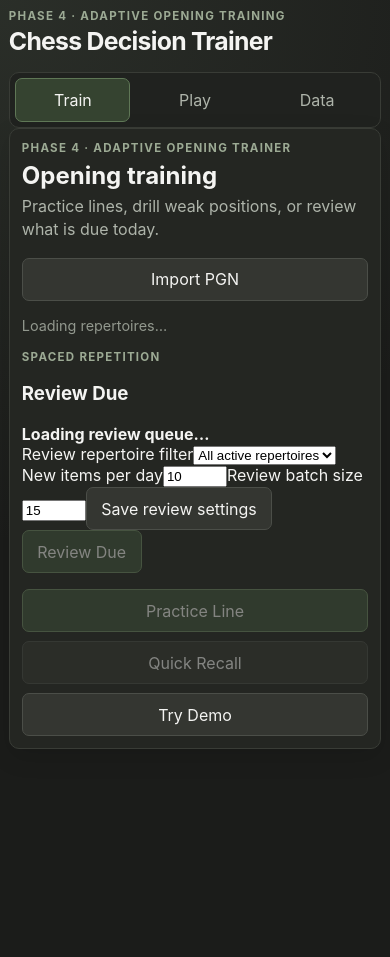
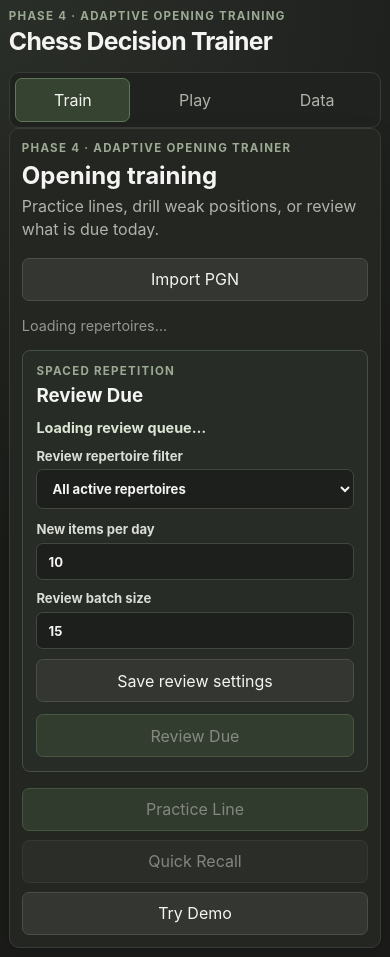
Before and after one commit to marcg129/chess-decision-trainer, a React (Vite) app: page / in a window 390 px wide. Before the commit the page ends 844 px from the top, so only its background shows below. Built offline with nearby package versions, Linux system fonts and the light colour scheme; what ts-fsrs would draw is missing.

Commit message:
style: add responsive Review Due surfaces

```diff
--- a/src/openingTraining.css
+++ b/src/openingTraining.css
@@ -108,6 +108,71 @@
 
 .opening-home__repertoire small {
   color: #9caa94;
+}
+
+
+.opening-home__review {
+  display: grid;
+  gap: 0.75rem;
+  padding: 0.85rem;
+  border: 1px solid #465042;
+  border-radius: 8px;
+  background: #282c26;
+}
+
+.opening-home__review-heading {
+  display: flex;
+  align-items: flex-start;
+  justify-content: space-between;
+  gap: 0.75rem;
+}
+
+.opening-home__review-heading h3 {
+  margin: 0;
+}
+
+.opening-home__review-heading > strong {
+  color: #d9e6d3;
+  font-size: 0.9rem;
+  font-variant-numeric: tabular-nums;
+}
+
+.opening-home__review > label,
+.opening-home__review-settings label {
+  display: grid;
+  gap: 0.35rem;
+  color: #d9ddd5;
+  font-size: 0.82rem;
+  font-weight: 700;
+}
+
+.opening-home__review select,
+.opening-home__review input {
+  min-width: 0;
+  width: 100%;
+  border: 1px solid #43473f;
+  border-radius: 7px;
+  padding: 0.62rem 0.7rem;
+  color: #f4f4f2;
+  background: #1d1f1c;
+  font: inherit;
+}
+
+.opening-home__review-settings {
+  display: grid;
+  grid-template-columns: repeat(2, minmax(0, 1fr)) auto;
+  gap: 0.6rem;
+  align-items: end;
+}
+
+.review-trainer__summary {
+  display: grid;
+  gap: 0.35rem;
+  color: #b7bdb2;
+}
+
+.review-trainer__summary strong {
+  color: #f4f4f2;
 }
 
 .opening-home__actions,
@@ -397,6 +462,15 @@
     grid-template-columns: minmax(0, 1fr);
   }
 
+  .opening-home__review-heading {
+    align-items: stretch;
+    flex-direction: column;
+  }
+
+  .opening-home__review-settings {
+    grid-template-columns: minmax(0, 1fr);
+  }
+
   .opening-home__actions,
   .pgn-import__actions,
   .opening-trainer__actions {
```
